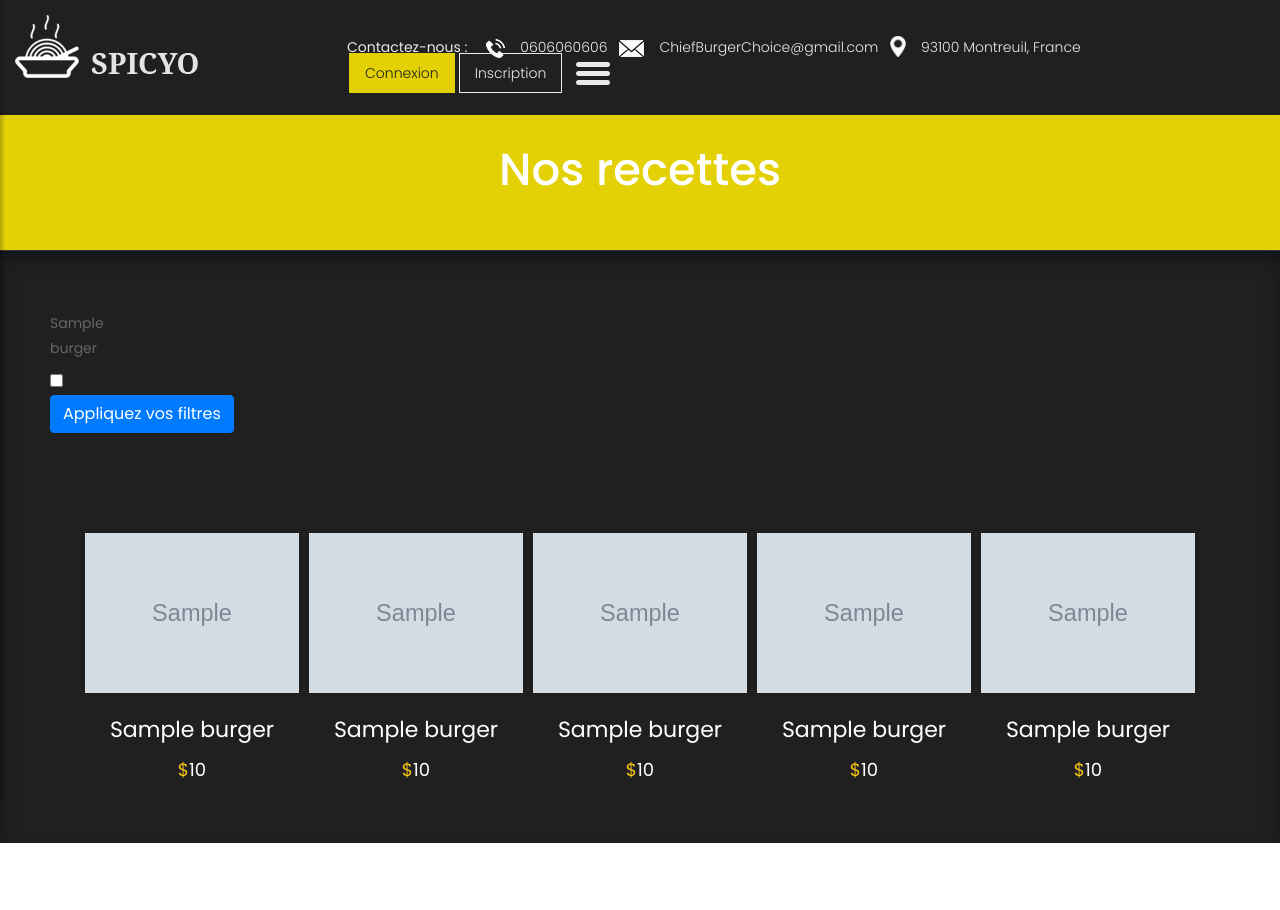
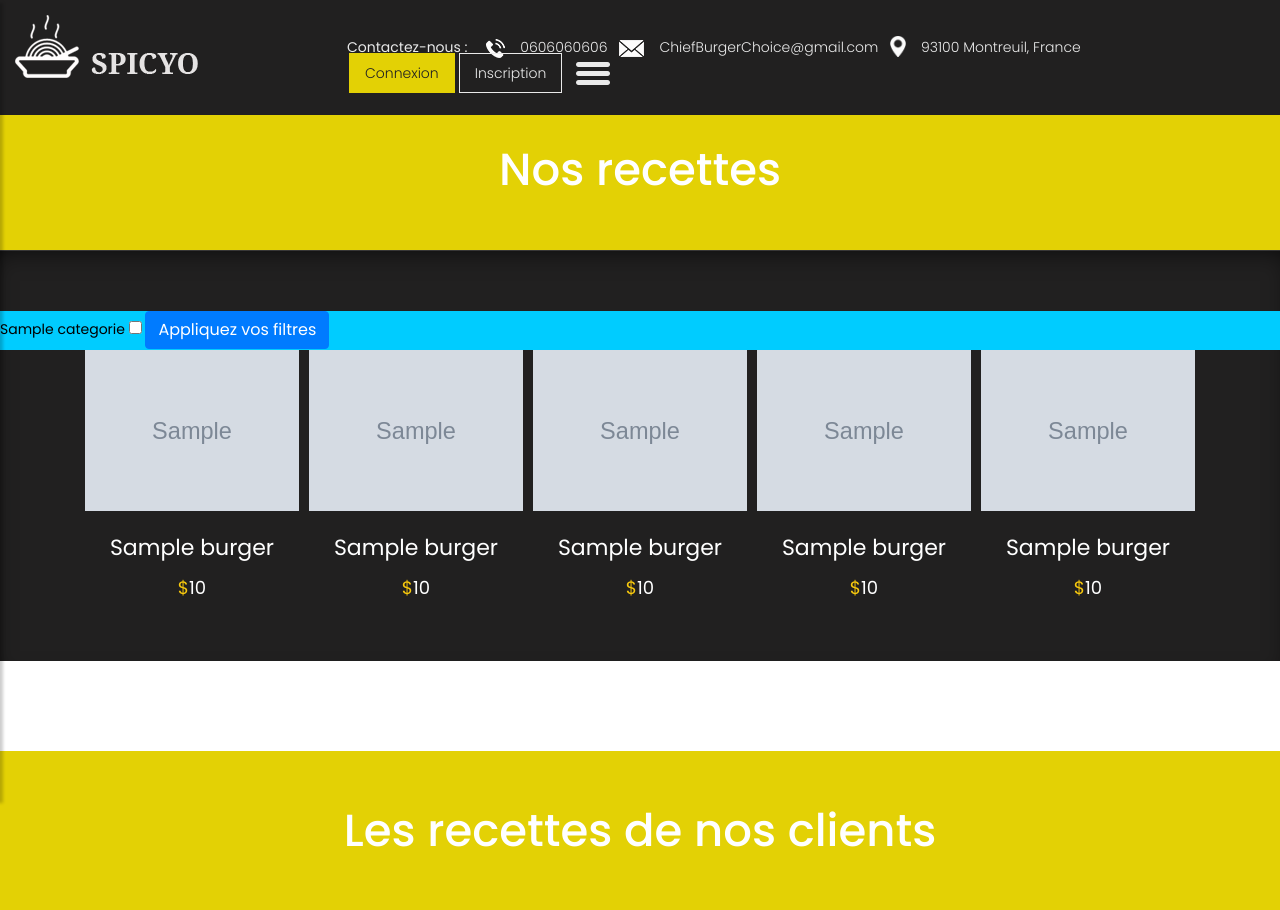
Before and after one commit to DUT-Info-Montreuil/CHIEF_BURGER_CHOICE, a PHP site: page /index.php?module=mod_plat&action=afficher_menus in a window 1280 px wide. Shown: the top 910 px of the page. Run offline with PHP 8.4, Linux system fonts and the light colour scheme; tables that the repository leaves empty or names only in its code hold one stand-in row (values such as "Sample post"); grey boxes marked "Sample" are stand-in pictures.

Commit message:
finalisation affichage filtre

```diff
--- a/code/css/style.css
+++ b/code/css/style.css
@@ -965,9 +965,10 @@
 }
 
 .select-filtre {
-    background-color: #15cfee;
-    margin-top: 0px;
+    background-color: #00ccff;
+    color: #000000;
+    /*margin-top: 0px;
     margin-left: 50px;
     margin-right: 1600px;
-    padding-bottom: 100px;
+    padding-bottom: 100px;*/
 }
--- a/code/modules/mod_plat/cont_plat.php
+++ b/code/modules/mod_plat/cont_plat.php
@@ -23,8 +23,9 @@ class ContPlat{
 	}
 
 	public function afficher_menus() {
-		$row = $this->modele->liste_plat();
-		$this->vue->afficher_menus($row);
+		$liste = $this->modele->liste_plat();
+		$filtre = $this->modele->liste_categorie();
+		$this->vue->afficher_menus($liste,$filtre);
 	}
 
 	public function getVue() {
@@ -38,9 +39,8 @@ class ContPlat{
 	}
 
 	public function affichePlat() {
-		$this->modele->affichePlat();
+		$this->vue->affichePlat();
 	}
-
 
 }
 ?>
--- a/code/modules/mod_plat/modele_plat.php
+++ b/code/modules/mod_plat/modele_plat.php
@@ -50,8 +50,20 @@ class ModelePlat extends Connexion{
 		return $row;
 	}
 
-	public function affichePlat() {
-		echo $_GET['idPlat'];
+	public function liste_boisson() {
+		$requete = self::$bdd->prepare("SELECT * FROM Boisson");
+        $requete->execute();
+		$row = $requete->fetchAll();
+
+		return $row;
+	}
+
+	public function liste_categorie() {
+		$requete = self::$bdd->prepare("SELECT * FROM Categorie");
+        $requete->execute();
+		$row = $requete->fetchAll();
+
+		return $row;
 	}
 }
 ?>
--- a/code/modules/mod_plat/vue_plat.php
+++ b/code/modules/mod_plat/vue_plat.php
@@ -33,7 +33,7 @@ class VuePlat extends VueGenerique1{
 		</div>';
     }
 
-	public function afficher_menus($ligne) {
+	public function afficher_menus($ligne,$filtre) {
 		echo '
 			<div class="yellow_bg">
 				<div class="container">
@@ -51,13 +51,13 @@ class VuePlat extends VueGenerique1{
 
 				<div class="select-filtre">
 					<form action="filtre-categorie" method"POST">';
-						foreach($ligne as $row) {
-							echo '
-							<label for="">'.$row['nom'].'</label>
-							<input type="checkbox" name= "login">
-							';
-						}
-					echo'	<button type="submit" class="btn btn-primary" name="appliquer_filtre">Appliquez vos filtres</button>
+					foreach($filtre as $row) {
+						echo '
+						<label for="">'.$row['nom'].'</label>
+						<input type="checkbox" name= "login">
+						';
+					}
+					echo'<button type="submit" class="btn btn-primary" name="appliquer_filtre">Appliquez vos filtres</button>
 					</form>
 			 	</div>
 
@@ -126,7 +126,15 @@ class VuePlat extends VueGenerique1{
 		';
 	}
 
-	public function afm2() {
+	public function affichePlat() {
+		$idPlat = $_GET['idPlat'];
+		echo'<section class="resip_section">
+					<div class="page-commande">
+						<div class="product_blog_img">
+							<img src='.$row['image'].' alt="#" />
+						</div>
+					</div>
+			</section>';
 
 	}
 
--- a/code/template.php
+++ b/code/template.php
@@ -85,7 +85,7 @@
                             <ul>
                                 <li class="dinone">Contactez-nous : <img style="margin-right: 15px;margin-left: 15px;" src="images/phone_icon.png" alt="#"><a href="#">0606060606</a></li>
                                 <li class="dinone"><img style="margin-right: 15px;" src="images/mail_icon.png" alt="#"><a href="#">ChiefBurgerChoice@gmail.com</a></li>
-                                <li class="dinone"><img style="margin-right: 15px;height: 21px;position: relative;top: -2px;" src="images/location_icon.png" alt="#"><a href="#">93100 Montreuil, France</a></li>
+                                <li class="dinone"><img style="margin-right: 15px;height: 21px;position: relative;top: -2px;" src="images/location_icon.png" alt="#"><a href="https://www.google.com/maps/place/93100+Montreuil/@48.8636964,2.4489921,14z/data=!3m1!4b1!4m5!3m4!1s0x47e66d502c5a0bfb:0x1c0b82c6e1d882d0!8m2!3d48.863819!4d2.4484629">93100 Montreuil, France</a></li>
                                 <li class="button_user"><a class="button active" href="index.php?module=mod_connexion&action=connecter">Connexion</a><a class="button" href="index.php?module=mod_connexion&action=inscription">Inscription</a></li>
                                 <li>
                                     <button type="button" id="sidebarCollapse">
```
Also changed, not shown: code/templateEssai.php (+1 -9 lines), code/modules/mod_connexion/modele_connexion.php (line endings or trailing spaces).
